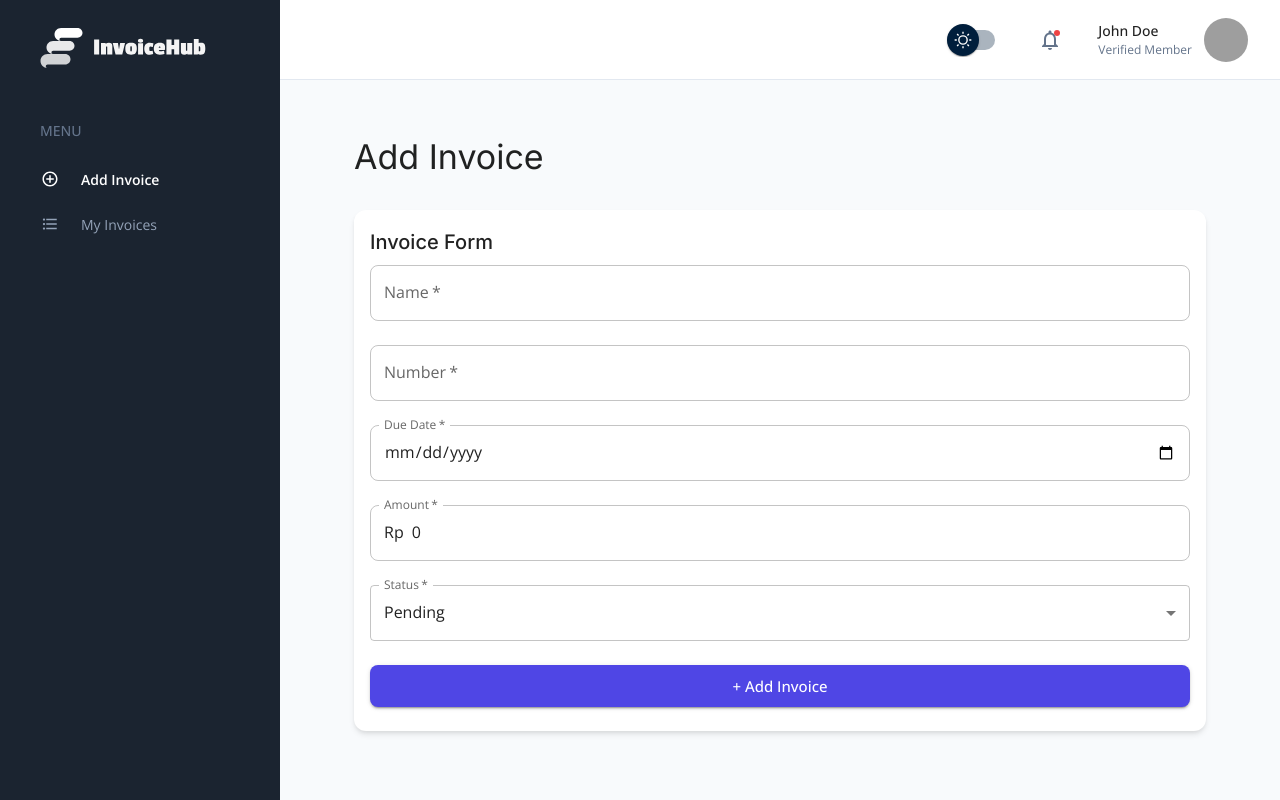
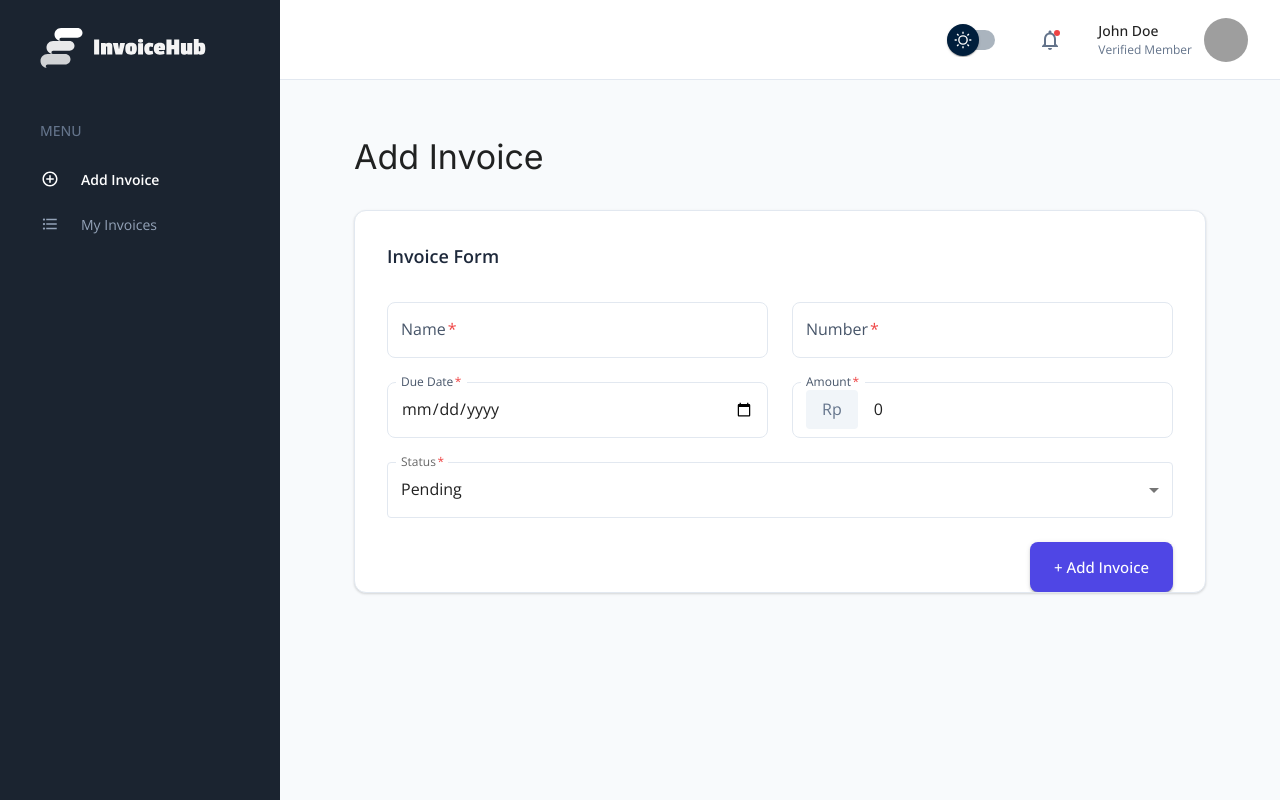
Before and after one commit to farisadlin/invoice-hub, a Next.js app: page /invoices/add in a window 1280 px wide. Built offline with nearby package versions, Linux system fonts and the light colour scheme; grey boxes are pictures that could not be loaded.

Commit message:
feat: update invoice form styling to match design

```diff
--- a/src/components/invoices/InvoiceForm.tsx
+++ b/src/components/invoices/InvoiceForm.tsx
@@ -1,3 +1,5 @@
+"use client";
+
 import { zodResolver } from "@hookform/resolvers/zod";
 import {
   Box,
@@ -6,15 +8,78 @@ import {
   CardContent,
   FormControl,
   FormHelperText,
+  Grid,
+  InputAdornment,
   InputLabel,
   MenuItem,
   Select,
-  Stack,
   TextField,
   Typography,
 } from "@mui/material";
 import { useForm, Controller } from "react-hook-form";
 import { InvoiceSchema, type InvoiceFormData } from "@/lib/schemas/invoice";
+import styled from "@emotion/styled";
+
+const StyledCard = styled(Card)({
+  border: "1px solid #E2E8F0",
+  boxShadow: "0px 1px 3px rgba(0, 0, 0, 0.1), 0px 1px 2px rgba(0, 0, 0, 0.06)",
+});
+
+const FormTitle = styled(Typography)({
+  fontSize: "18px",
+  fontWeight: 600,
+  color: "#1E293B",
+  marginBottom: "32px",
+});
+
+const RequiredLabel = styled("span")({
+  color: "#EF4444",
+  marginLeft: "2px",
+});
+
+const StyledTextField = styled(TextField)({
+  "& .MuiOutlinedInput-root": {
+    backgroundColor: "white",
+    "& fieldset": {
+      borderColor: "#E2E8F0",
+    },
+    "&:hover fieldset": {
+      borderColor: "#CBD5E1",
+    },
+    "&.Mui-focused fieldset": {
+      borderColor: "#4F46E5",
+    },
+  },
+  "& .MuiInputLabel-root": {
+    color: "#475569",
+    "&.Mui-focused": {
+      color: "#4F46E5",
+    },
+  },
+  "& .MuiInputBase-input::placeholder": {
+    color: "#94A3B8",
+    opacity: 1,
+  },
+});
+
+const StyledSelect = styled(Select)({
+  backgroundColor: "white",
+  "& .MuiOutlinedInput-notchedOutline": {
+    borderColor: "#E2E8F0",
+  },
+  "&:hover .MuiOutlinedInput-notchedOutline": {
+    borderColor: "#CBD5E1",
+  },
+  "&.Mui-focused .MuiOutlinedInput-notchedOutline": {
+    borderColor: "#4F46E5",
+  },
+});
+
+const SubmitButton = styled(Button)({
+  padding: "12px 24px",
+  float: "right",
+  marginTop: "24px",
+});
 
 export function InvoiceForm() {
   const {
@@ -39,120 +104,139 @@ export function InvoiceForm() {
 
   return (
     <Box component="form" onSubmit={handleSubmit(onSubmit)} noValidate>
-      <Card>
-        <CardContent>
-          <Typography variant="h6" gutterBottom>
-            Invoice Form
-          </Typography>
-          <Stack spacing={3}>
+      <StyledCard>
+        <CardContent sx={{ p: 4 }}>
+          <FormTitle>Invoice Form</FormTitle>
+          <Grid container spacing={3}>
+            <Grid item xs={12} md={6}>
               <Controller
                 name="name"
                 control={control}
                 render={({ field }) => (
-                <TextField
+                  <StyledTextField
                     {...field}
-                  label="Name"
+                    label={
+                      <>
+                        Name<RequiredLabel>*</RequiredLabel>
+                      </>
+                    }
                     error={!!errors.name}
                     helperText={errors.name?.message}
-                  required
                     fullWidth
                     placeholder="Enter your invoice name"
                   />
                 )}
               />
-
+            </Grid>
+            <Grid item xs={12} md={6}>
               <Controller
                 name="number"
                 control={control}
                 render={({ field }) => (
-                <TextField
+                  <StyledTextField
                     {...field}
-                  label="Number"
+                    label={
+                      <>
+                        Number<RequiredLabel>*</RequiredLabel>
+                      </>
+                    }
                     error={!!errors.number}
                     helperText={errors.number?.message}
-                  required
                     fullWidth
                     placeholder="Enter your invoice number"
                   />
                 )}
               />
-
+            </Grid>
+            <Grid item xs={12} md={6}>
               <Controller
                 name="dueDate"
                 control={control}
                 render={({ field }) => (
-                <TextField
+                  <StyledTextField
                     {...field}
-                  label="Due Date"
+                    label={
+                      <>
+                        Due Date<RequiredLabel>*</RequiredLabel>
+                      </>
+                    }
                     type="date"
                     error={!!errors.dueDate}
                     helperText={errors.dueDate?.message}
-                  required
                     fullWidth
                     InputLabelProps={{ shrink: true }}
+                    placeholder="DD/MM/YYYY"
                   />
                 )}
               />
-
+            </Grid>
+            <Grid item xs={12} md={6}>
               <Controller
                 name="amount"
                 control={control}
                 render={({ field }) => (
-                <TextField
+                  <StyledTextField
                     {...field}
-                  label="Amount"
+                    label={
+                      <>
+                        Amount<RequiredLabel>*</RequiredLabel>
+                      </>
+                    }
                     type="number"
                     error={!!errors.amount}
                     helperText={errors.amount?.message}
-                  required
                     fullWidth
+                    placeholder="Enter your invoice amount"
                     InputProps={{
                       startAdornment: (
-                      <Box component="span" sx={{ mr: 1 }}>
+                        <InputAdornment position="start">
+                          <Box
+                            sx={{
+                              bgcolor: "#F1F5F9",
+                              px: 2,
+                              py: 1,
+                              borderRadius: 1,
+                              color: "#64748B",
+                              mr: 1,
+                            }}
+                          >
                             Rp
                           </Box>
+                        </InputAdornment>
                       ),
                     }}
-                  placeholder="Enter your invoice amount"
                   />
                 )}
               />
-
+            </Grid>
+            <Grid item xs={12}>
               <Controller
                 name="status"
                 control={control}
                 render={({ field }) => (
-                <FormControl error={!!errors.status} required fullWidth>
-                  <InputLabel>Status</InputLabel>
-                  <Select {...field} label="Status">
+                  <FormControl error={!!errors.status} fullWidth>
+                    <InputLabel>
+                      Status<RequiredLabel>*</RequiredLabel>
+                    </InputLabel>
+                    <StyledSelect {...field} label="Status*">
+                      <MenuItem value="">Choose the status</MenuItem>
                       <MenuItem value="PAID">Paid</MenuItem>
                       <MenuItem value="PENDING">Pending</MenuItem>
                       <MenuItem value="OVERDUE">Overdue</MenuItem>
-                  </Select>
+                    </StyledSelect>
                     {errors.status && (
                       <FormHelperText>{errors.status.message}</FormHelperText>
                     )}
                   </FormControl>
                 )}
               />
-
-            <Button
-              type="submit"
-              variant="contained"
-              size="large"
-              sx={{
-                bgcolor: "primary.main",
-                color: "white",
-                "&:hover": {
-                  bgcolor: "primary.dark",
-                },
-              }}
-            >
+            </Grid>
+          </Grid>
+          <SubmitButton type="submit" variant="contained" size="large">
             + Add Invoice
-            </Button>
-          </Stack>
+          </SubmitButton>
         </CardContent>
-      </Card>
+      </StyledCard>
     </Box>
   );
 }
```
Lines whose indentation alone changed are shown as unchanged.
